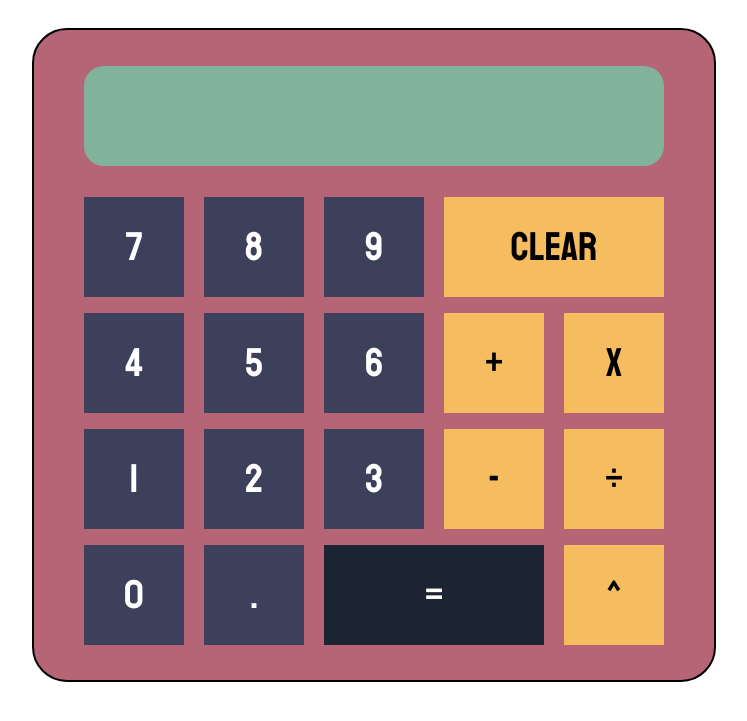
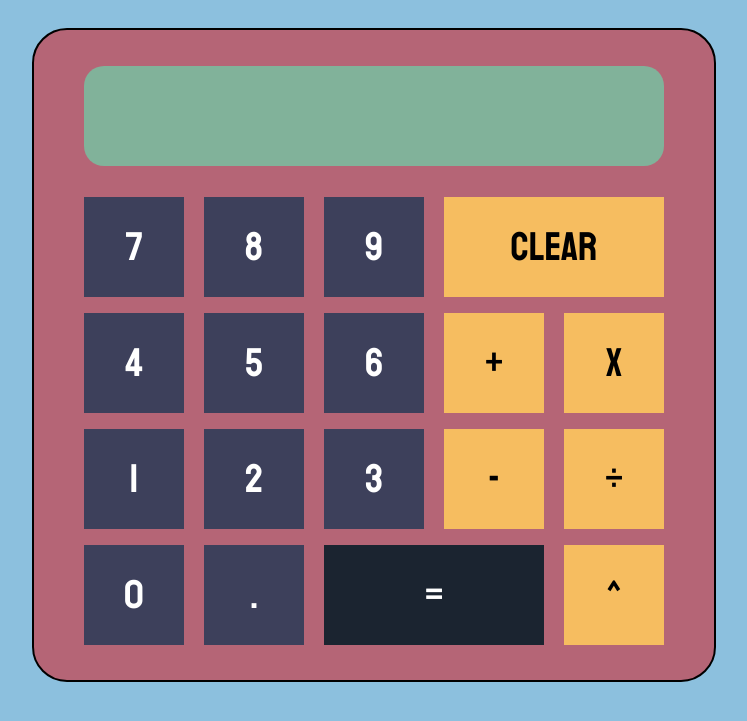
Before and after one commit to ethan-letourneau1997/calculator, a PHP site: page / in a window 1280 px wide. Shown: the top 721 px of the page, without its empty margins (266-1013 px from the left). Run offline with PHP 8.4, Linux system fonts and the light colour scheme.

Commit message:
Add core features, add UI

```diff
--- a/index.js
+++ b/index.js
@@ -120,9 +120,7 @@ const screen = document.getElementById('screen');
 
 function displayNum(x){
     x = x.toString();
-    if(x == ''){
     screen.innerHTML = screen.innerHTML + ' ' + x;
-    }
 }
 
 // function to store value
--- a/styles.css
+++ b/styles.css
@@ -2,6 +2,7 @@ body{
     display: flex;
     justify-content: center;
     align-items: center;
+    background-color: #8CC0DE;
 }
 
 .container{
```
